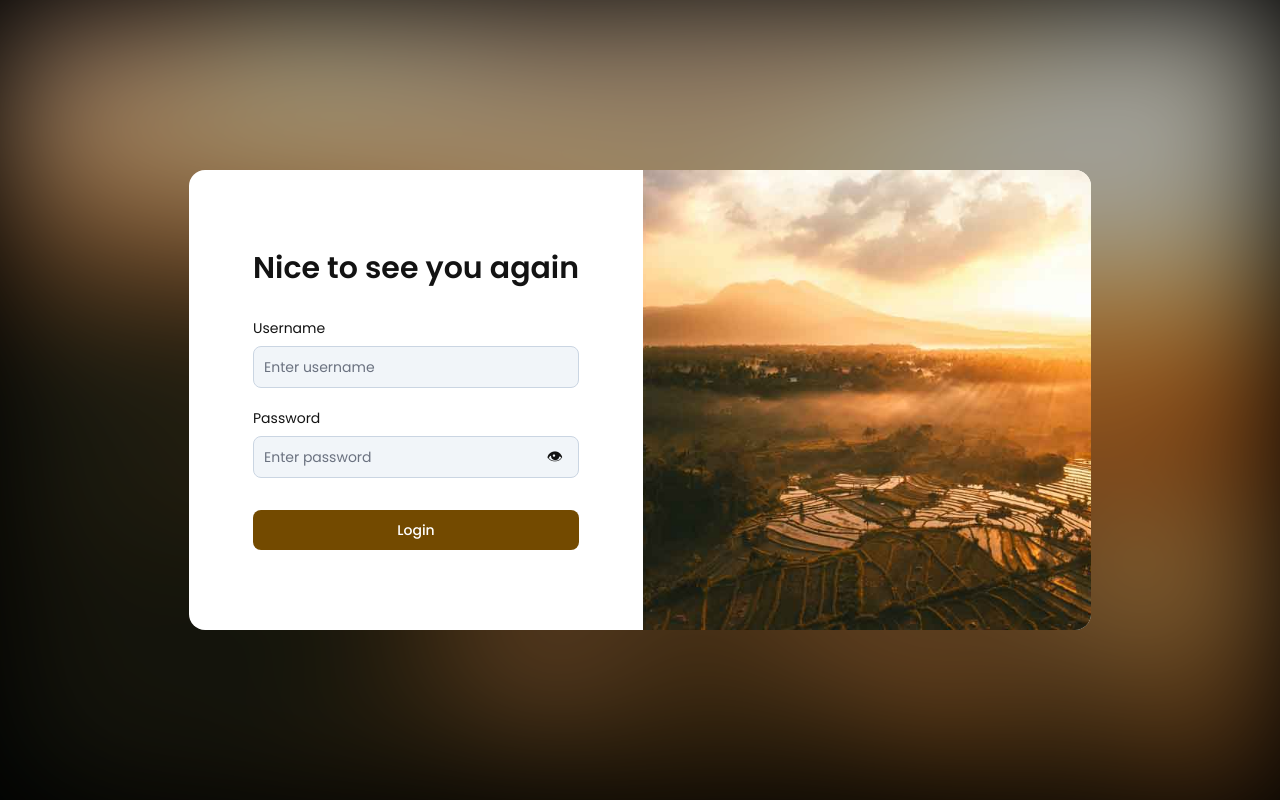
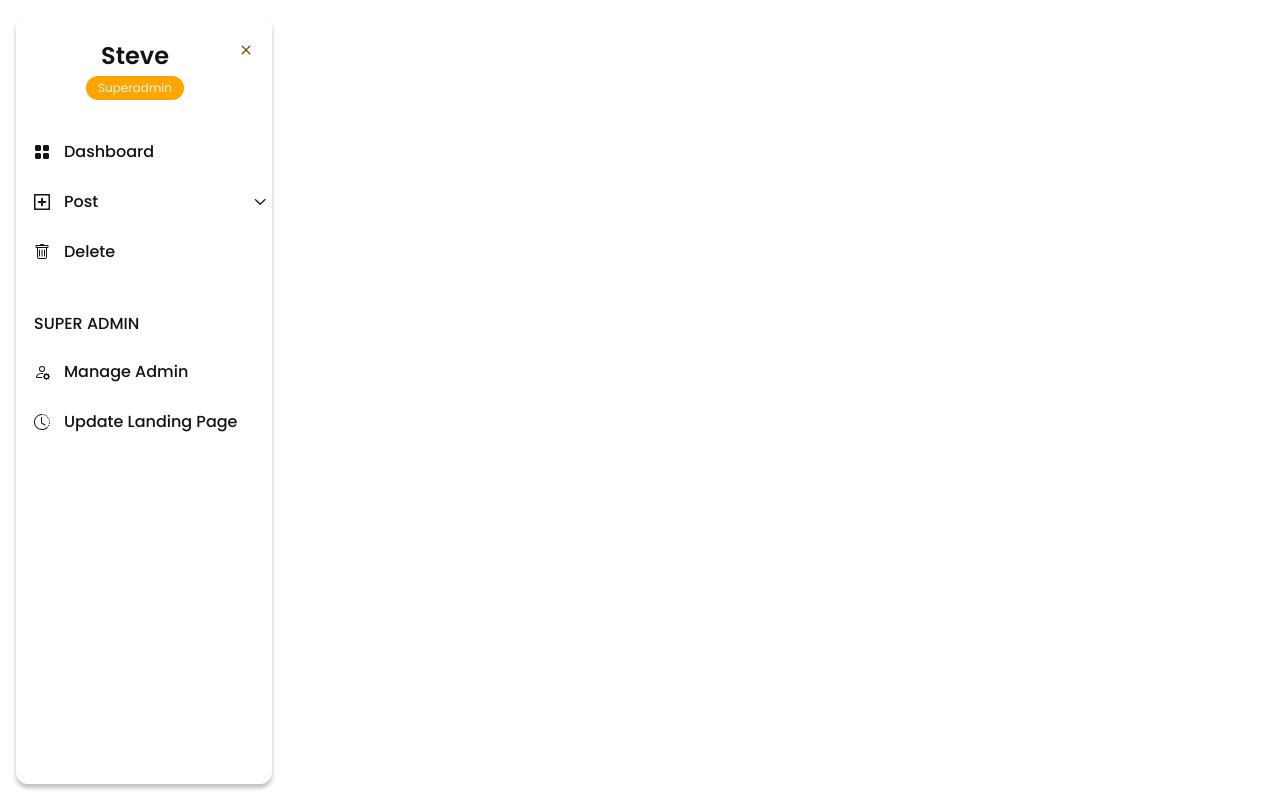
Before and after one commit to TitoPutraaa/Lapancoms, a React (Vite) app in the folder Lapancoms/: page /admin in a window 1280 px wide. Before the commit this address led to /admin/login. Built offline with nearby package versions, Linux system fonts and the light colour scheme; no server answers.

Commit message:
Styling Sidebar V2

```diff
--- a/Lapancoms/src/components/common/Logout.jsx
+++ b/Lapancoms/src/components/common/Logout.jsx
@@ -1,5 +1,6 @@
 import { useNavigate } from "react-router-dom";
 import adminApi from "../../api/adminApi";
+import { BsBoxArrowRight } from "react-icons/bs";
 
 export default function Logout() {
   const navigate = useNavigate();
@@ -25,15 +26,7 @@ export default function Logout() {
         onClick={handleClick}
         className="text-dark group hover:bg-danger flex w-full rounded-lg p-2 px-12"
       >
-        <svg
-          className="text-dark group-hover:text-dark h-5 w-5 shrink-0 transition duration-75"
-          aria-hidden="true"
-          xmlns="http://www.w3.org/2000/svg"
-          fill="currentColor"
-          viewBox="0 0 20 18"
-        >
-          <path d="M14 2a3.963 3.963 0 0 0-1.4.267 6.439 6.439 0 0 1-1.331 6.638A4 4 0 1 0 14 2Zm1 9h-1.264A6.957 6.957 0 0 1 15 15v2a2.97 2.97 0 0 1-.184 1H19a1 1 0 0 0 1-1v-1a5.006 5.006 0 0 0-5-5ZM6.5 9a4.5 4.5 0 1 0 0-9 4.5 4.5 0 0 0 0 9ZM8 10H5a5.006 5.006 0 0 0-5 5v2a1 1 0 0 0 1 1h11a1 1 0 0 0 1-1v-2a5.006 5.006 0 0 0-5-5Z" />
-        </svg>
+        <BsBoxArrowRight className="text-dark group-hover:text-dark h-5 w-5 shrink-0 transition duration-75" />
         <span className="group-hover:text-dark ms-3">Logout</span>
       </div>
     </>
--- a/Lapancoms/src/components/layout/AdminLayout.jsx
+++ b/Lapancoms/src/components/layout/AdminLayout.jsx
@@ -13,9 +13,9 @@ const AdminLayout = () => {
     <div className="flex min-h-screen w-full p-4">
       {!hideSidebar3 && !hideSidebar2 && !hideSidebar && <Sidebar />}
       <div className="flex-1 overflow-hidden pb-5 lg:ml-3">
-        <Suspense fallback>
+        {/* <Suspense fallback>
           <Outlet />
-        </Suspense>
+        </Suspense> */}
       </div>
     </div>
   );
--- a/Lapancoms/src/components/layout/Sidebar.jsx
+++ b/Lapancoms/src/components/layout/Sidebar.jsx
@@ -4,148 +4,101 @@ import { useNavigate } from "react-router-dom";
 import useClickOutside from "../../hooks/useClickOutside";
 import Logout from "../common/Logout";
 import { AdminContext } from "../../auth/AdminContext";
+import {
+  BsGridFill,
+  BsPlusSquare,
+  BsTrash,
+  BsPersonGear,
+  BsClockHistory,
+  BsChevronDown,
+  BsX,
+  BsList,
+} from "react-icons/bs";
 
 export default function Sidebar() {
-  const [isOpen, setIsOpen] = useState(false);
+  const [isOpen, setIsOpen] = useState(true);
   const [isOpenDropM, setIsOpenDropM] = useState(false);
   const navigate = useNavigate();
   const sidebarRef = useRef(null);
-  const { admin } = useContext(AdminContext);
+  // const { admin } = useContext(AdminContext);
 
   useClickOutside(sidebarRef, () => setIsOpen(false));
   return (
     <>
-      <div className="relative flex w-fit">
-        <button
-          onClick={() => setIsOpen(true)}
-          type="button"
-          className={`z-10 cursor-pointer items-center focus:outline-none lg:hidden ${
-            isOpen ? "hidden" : "fixed"
-          }`}
+      <aside
+        className={`shadow-soft relative rounded-xl ${isOpen ? "w-64" : "w-13"} transition-all duration-500`}
       >
-          <svg
-            className="text-primary h-6 w-6"
-            fill="currentColor"
-            viewBox="0 0 20 20"
-            xmlns="http://www.w3.org/2000/svg"
+        {/* <div
+          className={`${isOpen ? "bg-dark/80 fixed inset-0 z-998 backdrop-blur-xs " : ""}`}
+        > */}
+        <div
+          className="px-1.5"
+          aria-label="Sidebar"
+          // ref={sidebarRef}
         >
-            <path
-              clipRule="evenodd"
-              fillRule="evenodd"
-              d="M2 4.75A.75.75 0 012.75 4h14.5a.75.75 0 010 1.5H2.75A.75.75 0 012 4.75zm0 10.5a.75.75 0 01.75-.75h7.5a.75.75 0 010 1.5h-7.5a.75.75 0 01-.75-.75zM2 10a.75.75 0 01.75-.75h14.5a.75.75 0 010 1.5H2.75A.75.75 0 012 10z"
-            ></path>
-          </svg>
-        </button>
-
+          {/* Content */}
+          <div className="mt-6">
             <div
-          className={`${isOpen ? "bg-dark/80 fixed inset-0 z-998 backdrop-blur-xs " : ""}`}
+              className={`flex items-start justify-between ${!isOpen ? "mb-6" : "mb-8"}`}
             >
-          <aside
-            className={`top-4 bottom-4 z-999 max-w-64 shrink-0 rounded-2xl bg-white transition-transform lg:static lg:h-full lg:translate-x-0 lg:overflow-visible ${
-              isOpen
-                ? "fixed left-4 translate-x-0"
-                : "fixed left-0 -translate-x-full overflow-hidden"
-            } `}
-            aria-label="Sidebar"
-            ref={sidebarRef}
-          >
-            <button
-              onClick={() => setIsOpen(false)}
-              type="button"
-              className="text-dark hover:text-primary absolute top-2 right-3 inline-flex h-8 w-8 items-center justify-center bg-transparent text-sm lg:hidden"
-            >
-              <svg
-                className="h-3 w-3"
-                xmlns="http://www.w3.org/2000/svg"
-                fill="none"
-                viewBox="0 0 14 14"
-              >
-                <path
-                  stroke="currentColor"
-                  strokeLinecap="round"
-                  strokeLinejoin="round"
-                  strokeWidth="2"
-                  d="m1 1 6 6m0 0 6 6M7 7l6-6M7 7l-6 6"
-                />
-              </svg>
-            </button>
-            <div className="shadow-soft h-full w-full overflow-y-auto rounded-2xl px-3 py-4">
-              <div className="mt-6 mb-10">
-                <h1 className="text-dark mb-2 text-center text-2xl font-medium">
-                  {admin.username}
+              <div className={`ml-16 ${!isOpen ? "hidden" : "block"}`}>
+                <h1 className="text-dark mb-1 text-center text-2xl font-semibold">
+                  {/* {admin.username} */} Steve
                 </h1>
-                <p className="bg-secondary mx-auto w-fit rounded-full px-2 py-0.5 text-xs">
-                  {admin.role}
+                <p className="bg-accent text-secondary mx-auto w-fit rounded-full px-3 py-1 text-xs">
+                  {/* {admin.role} */} Superadmin
                 </p>
               </div>
-              <ul className="space-y-2.5 font-medium">
+              <button
+                onClick={() => setIsOpen(!isOpen)}
+                type="button"
+                className="cursor-pointer items-center focus:outline-none"
+              >
+                {!isOpen ? (
+                  <BsList className="text-primary mx-2.5 size-5" />
+                ) : (
+                  <BsX className="text-primary mx-2.5 size-5" />
+                )}
+              </button>
+            </div>
+            <ul className="mb-2.5 space-y-2.5 font-medium">
               {/* Dashboard */}
-
               <li>
-                  <NavLink className="sideMenu" to="dashboard">
-                    <div className="text-dark group hover:bg-secondary flex w-full items-center rounded-lg p-2">
-                      <svg
-                        className="text-dark group-hover:text-accent h-4.5 w-4.5 shrink-0 transition duration-75"
-                        aria-hidden="true"
-                        xmlns="http://www.w3.org/2000/svg"
-                        fill="currentColor"
-                        viewBox="0 0 18 18"
-                      >
-                        <path d="M6.143 0H1.857A1.857 1.857 0 0 0 0 1.857v4.286C0 7.169.831 8 1.857 8h4.286A1.857 1.857 0 0 0 8 6.143V1.857A1.857 1.857 0 0 0 6.143 0Zm10 0h-4.286A1.857 1.857 0 0 0 10 1.857v4.286C10 7.169 10.831 8 11.857 8h4.286A1.857 1.857 0 0 0 18 6.143V1.857A1.857 1.857 0 0 0 16.143 0Zm-10 10H1.857A1.857 1.857 0 0 0 0 11.857v4.286C0 17.169.831 18 1.857 18h4.286A1.857 1.857 0 0 0 8 16.143v-4.286A1.857 1.857 0 0 0 6.143 10Zm10 0h-4.286A1.857 1.857 0 0 0 10 11.857v4.286c0 1.026.831 1.857 1.857 1.857h4.286A1.857 1.857 0 0 0 18 16.143v-4.286A1.857 1.857 0 0 0 16.143 10Z" />
-                      </svg>
-                      <span className="group-hover:text-primary ms-3">
+                <NavLink className="sideMenu group relative" to="dashboard">
+                  <div className="text-dark hover:bg-secondary relative flex w-full items-center overflow-hidden rounded-md py-2">
+                    <BsGridFill className="text-dark group-hover:text-accent mx-3 shrink-0 transition duration-75" />
+                    <span className="group-hover:text-primary ml-0.5">
                       Dashboard
                     </span>
                   </div>
+                  {!isOpen && (
+                    <span className="text-accent! pointer-events-none absolute top-1/2 left-full ml-3 -translate-y-1/2 scale-90 rounded bg-white px-2 py-1 text-xs whitespace-nowrap opacity-0 shadow transition-all duration-200 group-hover:scale-100 group-hover:opacity-100">
+                      Dashboard
+                    </span>
+                  )}
                 </NavLink>
               </li>
               {/* Post */}
-                <li className="relative">
+              <li className="group relative">
                 <button
                   type="button"
                   onClick={() => {
                     setIsOpenDropM(!isOpenDropM);
                     navigate("/admin/postBlog");
                   }}
-                    className="sideMenu text-dark group hover:bg-secondary flex w-full items-center rounded-lg p-2 text-base transition duration-75"
+                  className="sideMenu text-dark group hover:bg-secondary flex w-full items-center overflow-hidden rounded-md py-2"
                 >
-                    <svg
-                      className="text-dark group-hover:text-accent h-5 w-5 shrink-0 transition duration-75"
-                      viewBox="2 2 20 20"
-                      fill="none"
-                      xmlns="http://www.w3.org/2000/svg"
-                    >
-                      <g id="Edit / Add_Plus_Square">
-                        <path
-                          id="Vector"
-                          d="M8 12H12M12 12H16M12 12V16M12 12V8M4 16.8002V7.2002C4 6.08009 4 5.51962 4.21799 5.0918C4.40973 4.71547 4.71547 4.40973 5.0918 4.21799C5.51962 4 6.08009 4 7.2002 4H16.8002C17.9203 4 18.4801 4 18.9079 4.21799C19.2842 4.40973 19.5905 4.71547 19.7822 5.0918C20.0002 5.51962 20.0002 6.07967 20.0002 7.19978V16.7998C20.0002 17.9199 20.0002 18.48 19.7822 18.9078C19.5905 19.2841 19.2842 19.5905 18.9079 19.7822C18.4805 20 17.9215 20 16.8036 20H7.19691C6.07899 20 5.5192 20 5.0918 19.7822C4.71547 19.5905 4.40973 19.2842 4.21799 18.9079C4 18.4801 4 17.9203 4 16.8002Z"
-                          stroke="currentColor"
-                          strokeWidth="2"
-                          strokeLinecap="round"
-                          strokeLinejoin="round"
-                        />
-                      </g>
-                    </svg>
-
-                    <span className="group-hover:text-primary ms-3 flex-1 text-left whitespace-nowrap rtl:text-right">
+                  <BsPlusSquare className="text-dark group-hover:text-accent mx-3 shrink-0 stroke-1 transition duration-75" />
+                  <span className="group-hover:text-primary ml-0.5 w-full text-left">
                     Post
                   </span>
-                    <svg
-                      className="h-3 w-3"
-                      aria-hidden="true"
-                      xmlns="http://www.w3.org/2000/svg"
-                      fill="none"
-                      viewBox="0 0 10 6"
-                    >
-                      <path
-                        stroke="currentColor"
-                        strokeLinecap="round"
-                        strokeLinejoin="round"
-                        strokeWidth="2"
-                        d="m1 1 4 4 4-4"
-                      />
-                    </svg>
+                  <BsChevronDown className="stroke-1" />
                 </button>
+                {!isOpen && !isOpenDropM && (
+                  <span className="text-accent! pointer-events-none absolute top-1/2 left-full ml-3 -translate-y-1/2 scale-90 rounded bg-white px-2 py-1 text-xs whitespace-nowrap opacity-0 shadow transition-all duration-200 group-hover:scale-100 group-hover:opacity-100">
+                    Post
+                  </span>
+                )}
                 {isOpenDropM && (
                   <ul className="space-y-2 py-2">
                     <li>
@@ -171,94 +124,79 @@ export default function Sidebar() {
               </li>
               {/* Delete */}
               <li>
-                  <NavLink className="sideMenu" to="delete">
-                    <div className="text-dark group hover:bg-secondary flex w-full items-center rounded-lg p-2">
-                      <svg
-                        className="text-dark group-hover:text-accent h-5 w-5 shrink-0 transition duration-75"
-                        viewBox="0 0 24 24"
-                        fill="none"
-                        xmlns="http://www.w3.org/2000/svg"
-                      >
-                        <path
-                          d="M2.75 6.16667C2.75 5.70644 3.09538 5.33335 3.52143 5.33335L6.18567 5.3329C6.71502 5.31841 7.18202 4.95482 7.36214 4.41691C7.36688 4.40277 7.37232 4.38532 7.39185 4.32203L7.50665 3.94993C7.5769 3.72179 7.6381 3.52303 7.72375 3.34536C8.06209 2.64349 8.68808 2.1561 9.41147 2.03132C9.59457 1.99973 9.78848 1.99987 10.0111 2.00002H13.4891C13.7117 1.99987 13.9056 1.99973 14.0887 2.03132C14.8121 2.1561 15.4381 2.64349 15.7764 3.34536C15.8621 3.52303 15.9233 3.72179 15.9935 3.94993L16.1083 4.32203C16.1279 4.38532 16.1333 4.40277 16.138 4.41691C16.3182 4.95482 16.8778 5.31886 17.4071 5.33335H19.9786C20.4046 5.33335 20.75 5.70644 20.75 6.16667C20.75 6.62691 20.4046 7 19.9786 7H3.52143C3.09538 7 2.75 6.62691 2.75 6.16667Z"
-                          fill="currentColor"
-                        />
-                        <path
-                          d="M11.6068 21.9998H12.3937C15.1012 21.9998 16.4549 21.9998 17.3351 21.1366C18.2153 20.2734 18.3054 18.8575 18.4855 16.0256L18.745 11.945C18.8427 10.4085 18.8916 9.6402 18.45 9.15335C18.0084 8.6665 17.2628 8.6665 15.7714 8.6665H8.22905C6.73771 8.6665 5.99204 8.6665 5.55047 9.15335C5.10891 9.6402 5.15777 10.4085 5.25549 11.945L5.515 16.0256C5.6951 18.8575 5.78515 20.2734 6.66534 21.1366C7.54553 21.9998 8.89927 21.9998 11.6068 21.9998Z"
-                          fill="currentColor"
-                        />
-                      </svg>
-                      <span className="group-hover:text-primary ms-3">
+                <NavLink className="sideMenu group relative" to="delete">
+                  <div className="text-dark group hover:bg-secondary flex w-full items-center overflow-hidden rounded-md py-2">
+                    <BsTrash className="text-dark group-hover:text-accent mx-3 shrink-0 transition duration-75" />
+                    <span className="group-hover:text-primary ml-0.5">
                       Delete
                     </span>
                   </div>
+                  {!isOpen && (
+                    <span className="text-accent! pointer-events-none absolute top-1/2 left-full ml-3 -translate-y-1/2 scale-90 rounded bg-white px-2 py-1 text-xs whitespace-nowrap opacity-0 shadow transition-all duration-200 group-hover:scale-100 group-hover:opacity-100">
+                      Delete
+                    </span>
+                  )}
                 </NavLink>
               </li>
             </ul>
 
             {/* SuperAdmin */}
-              {admin.role === "superadmin" && (
-                <div className="mt-16">
-                  <h2 className="text-dark mb-4 font-medium">SUPER ADMIN</h2>
+            {/* {admin.role === "superadmin" && ( */}
+            <div>
+              <h2
+                className={`text-dark mx-3 mt-10 mb-4 font-medium text-nowrap ${!isOpen ? "hidden" : "block"}`}
+              >
+                SUPER ADMIN
+              </h2>
               <ul className="space-y-2.5 font-medium">
                 {/* Manage Admin */}
                 <li>
-                      <NavLink className="sideMenu" to="manageAdmin">
-                        <div className="text-dark group hover:bg-secondary flex w-full items-center rounded-lg p-2">
-                          <svg
-                            className="text-dark group-hover:text-accent h-5 w-5 shrink-0 transition duration-75"
-                            viewBox="0 0 24 24"
-                            fill="none"
-                            xmlns="http://www.w3.org/2000/svg"
-                          >
-                            <g id="File / Folder_Edit">
-                              <path
-                                id="Vector"
-                                d="M21 9.25V9.2C21 8.0799 21 7.51984 20.782 7.09202C20.5903 6.7157 20.2843 6.40974 19.908 6.21799C19.4802 6 18.9201 6 17.8 6L3 6M3 6L3 16.8C3 17.9201 3 18.4802 3.21799 18.908C3.40973 19.2843 3.7157 19.5903 4.09202 19.782C4.51984 20 5.0799 20 6.2 20H7M3 6L3 5.6C3 5.03995 3 4.75992 3.109 4.54601C3.20487 4.35785 3.35785 4.20487 3.54601 4.10899C3.75992 4 4.03995 4 4.6 4H9.33726C9.58185 4 9.70415 4 9.81923 4.02763C9.92127 4.05213 10.0188 4.09253 10.1083 4.14736C10.2092 4.2092 10.2957 4.29568 10.4686 4.46863L12 6M16 14L18 16M11 21V18.5L18.5 11L21 13.5L13.5 21H11Z"
-                                stroke="currentColor"
-                                strokeWidth="2"
-                                strokeLinecap="round"
-                                strokeLinejoin="round"
-                              />
-                            </g>
-                          </svg>
-                          <span className="group-hover:text-primary ms-3">
+                  <NavLink className="sideMenu group relative" to="manageAdmin">
+                    <div className="text-dark group hover:bg-secondary flex w-full items-center overflow-hidden rounded-md py-2">
+                      <BsPersonGear className="text-dark group-hover:text-accent mx-3 shrink-0 transition duration-75" />
+                      <span className="group-hover:text-primary ml-0.5 text-nowrap">
                         Manage Admin
                       </span>
                     </div>
+                    {!isOpen && (
+                      <span className="text-accent! pointer-events-none absolute top-1/2 left-full ml-3 -translate-y-1/2 scale-90 rounded bg-white px-2 py-1 text-xs whitespace-nowrap opacity-0 shadow transition-all duration-200 group-hover:scale-100 group-hover:opacity-100">
+                        Manage Admin
+                      </span>
+                    )}
                   </NavLink>
                 </li>
                 {/* Update LPage */}
                 <li>
-                      <NavLink className="sideMenu" to="updateLandingPage">
-                        <div className="text-dark group hover:bg-secondary flex w-full items-center rounded-lg p-2">
-                          <svg
-                            className="text-dark group-hover:text-accent h-5 w-5 shrink-0 transition duration-75"
-                            fill="currentColor"
-                            viewBox="0 0 1024 1024"
-                            xmlns="http://www.w3.org/2000/svg"
+                  <NavLink
+                    className="sideMenu group relative"
+                    to="updateLandingPage"
                   >
-                            <path d="M536.1 273H488c-4.4 0-8 3.6-8 8v275.3c0 2.6 1.2 5 3.3 6.5l165.3 120.7c3.6 2.6 8.6 1.9 11.2-1.7l28.6-39c2.7-3.7 1.9-8.7-1.7-11.2L544.1 528.5V281c0-4.4-3.6-8-8-8zm219.8 75.2l156.8 38.3c5 1.2 9.9-2.6 9.9-7.7l.8-161.5c0-6.7-7.7-10.5-12.9-6.3L752.9 334.1a8 8 0 0 0 3 14.1zm167.7 301.1l-56.7-19.5a8 8 0 0 0-10.1 4.8c-1.9 5.1-3.9 10.1-6 15.1-17.8 42.1-43.3 80-75.9 112.5a353 353 0 0 1-112.5 75.9 352.18 352.18 0 0 1-137.7 27.8c-47.8 0-94.1-9.3-137.7-27.8a353 353 0 0 1-112.5-75.9c-32.5-32.5-58-70.4-75.9-112.5A353.44 353.44 0 0 1 171 512c0-47.8 9.3-94.2 27.8-137.8 17.8-42.1 43.3-80 75.9-112.5a353 353 0 0 1 112.5-75.9C430.6 167.3 477 158 524.8 158s94.1 9.3 137.7 27.8A353 353 0 0 1 775 261.7c10.2 10.3 19.8 21 28.6 32.3l59.8-46.8C784.7 146.6 662.2 81.9 524.6 82 285 82.1 92.6 276.7 95 516.4 97.4 751.9 288.9 942 524.8 942c185.5 0 343.5-117.6 403.7-282.3 1.5-4.2-.7-8.9-4.9-10.4z" />
-                          </svg>
-                          <span className="group-hover:text-primary ms-3">
+                    <div className="text-dark group hover:bg-secondary flex w-full items-center overflow-hidden rounded-md py-2">
+                      <BsClockHistory className="text-dark group-hover:text-accent mx-3 shrink-0 transition duration-75" />
+                      <span className="group-hover:text-primary ml-0.5 text-nowrap">
                         Update Landing Page
                       </span>
                     </div>
+                    {!isOpen && (
+                      <span className="text-accent! pointer-events-none absolute top-1/2 left-full ml-3 -translate-y-1/2 scale-90 rounded bg-white px-2 py-1 text-xs whitespace-nowrap opacity-0 shadow transition-all duration-200 group-hover:scale-100 group-hover:opacity-100">
+                        Update Landing Page
+                      </span>
+                    )}
                   </NavLink>
                 </li>
               </ul>
             </div>
-              )}
+            {/* )} */}
 
-              <div className="">
+            {/* <div className="">
               <Link>
                 <Logout />
               </Link>
+            </div> */}
           </div>
         </div>
+        {/* </div> */}
       </aside>
-        </div>
-      </div>
     </>
   );
 }
--- a/Lapancoms/src/routes/AppRouter.jsx
+++ b/Lapancoms/src/routes/AppRouter.jsx
@@ -31,9 +31,9 @@ export default function AppRouter() {
         <Route path="/" element={<LandingPage />} />
         <Route path="/admin/login" element={<Login />} />
 
-        <Route
+        {/* <Route
           element={<PrivateRoute allowedRoles={["admin", "superadmin"]} />}
-        >
+        > */}
         <Route path="/admin" element={<AdminLayout />}>
           <Route index element={<Navigate to="/admin/dashboard" replace />} />
           <Route path="dashboard" element={<Dashboard />}>
@@ -49,12 +49,12 @@ export default function AppRouter() {
           <Route path="template" element={<Template />} />
 
           {/* SUPERADMIN ONLY */}
-            <Route element={<PrivateRoute allowedRoles={["superadmin"]} />}>
+          {/* <Route element={<PrivateRoute allowedRoles={["superadmin"]} />}>
             <Route path="manageAdmin" element={<ManageAdmin />} />
             <Route path="updateLandingPage" element={<UpdateLP />} />
+          </Route> */}
         </Route>
-          </Route>
-        </Route>
+        {/* </Route> */}
       </Routes>
     </Router>
   );
```
Lines whose indentation alone changed are shown as unchanged.
